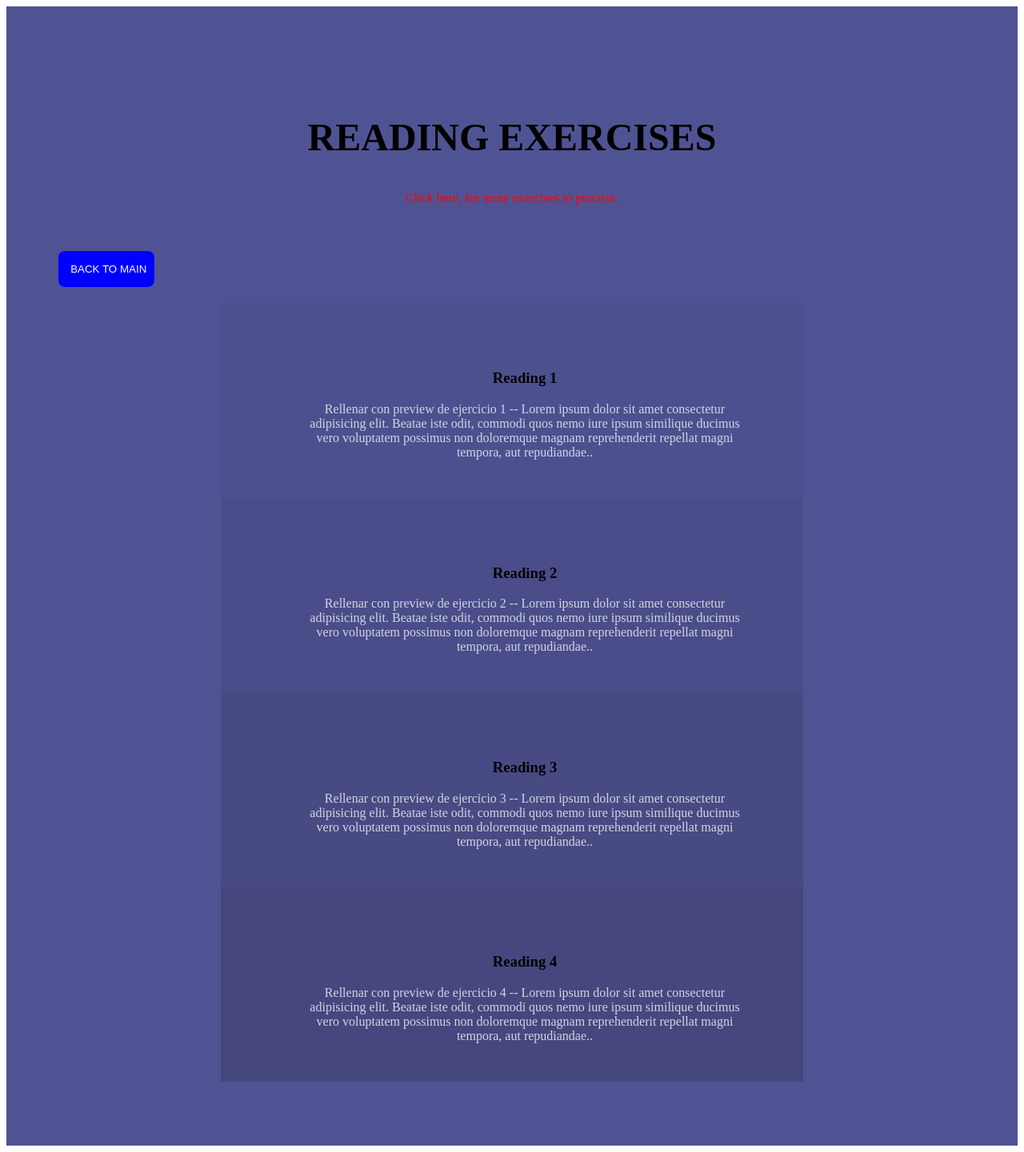
After one commit to pablofontanessi/IngWeb2022_Majluf_Carignano_Fontanessi, a Django app: page /reading in a window 1280 px wide. The commit adds this page. Shown: the whole page at 80% size. Run offline with Django 4.2, Linux system fonts and the light colour scheme; a user stored in the database is signed in.

Commit message:
Initial commit entrega3

```diff
--- a/englishwebsite/englishwebsite/urls.py
+++ b/englishwebsite/englishwebsite/urls.py
@@ -7,6 +7,9 @@ urlpatterns = [
     path('', views.base),
     path('homelogin', views.homelogin),
     path('admin/', admin.site.urls),
+    path('writing', views.writing),
+    path('reading', views.reading),
+    path('listening', views.listening),
 
     #user register
     path('register/', views.register),
--- /dev/null
+++ b/englishwebsite/englishwebsite_app/static/css/exercises.css
@@ -0,0 +1,111 @@
+.exercises {
+    display: -moz-flex;
+    display: -webkit-flex;
+    display: -ms-flex;
+    display: flex;
+    -moz-flex-wrap: wrap;
+    -webkit-flex-wrap: wrap;
+    -ms-flex-wrap: wrap;
+    flex-wrap: wrap;
+    -moz-justify-content: center;
+    -webkit-justify-content: center;
+    -ms-justify-content: center;
+    justify-content: center;
+    list-style: none;
+    padding: 0;
+    width: 100%;
+}
+
+    .exercises li {
+        padding: 4em 4em 2em 6em;
+        display: block;
+        position: relative;
+        text-align: center;
+        width: 50%;
+    }
+
+        .exercises li:nth-child(1) {
+            background-color: rgba(0, 0, 0, 0.035);
+        }
+
+        .exercises li:nth-child(2) {
+            background-color: rgba(0, 0, 0, 0.07);
+        }
+
+        .exercises li:nth-child(3) {
+            background-color: rgba(0, 0, 0, 0.105);
+        }
+
+        .exercises li:nth-child(4) {
+            background-color: rgba(0, 0, 0, 0.14);
+        }
+
+
+        /* Wrapper */
+
+	.wrapper {
+		padding: 6em 0 4em 0;
+	}
+
+		.wrapper > .inner {
+			width: 60em;
+			margin: 0 auto;
+		}
+
+		@media screen and (max-width: 1280px) {
+			.wrapper > .inner {
+				width: 90%;
+			}
+		}
+
+
+		.wrapper.style3 {
+			background-color: #505393;
+			color: #d3d4e4;
+		}
+
+			.wrapper.style3 h2, .wrapper.style3 h3 {
+				color: rgba(0, 0, 0);
+			}
+
+			.wrapper.style3 hr {
+				border-color: rgba(0, 0, 0, 0.125);
+			}
+
+			.wrapper.style3 blockquote {
+				border-color: rgba(0, 0, 0, 0.125);
+			}
+
+			.wrapper.style3 code {
+				background: rgba(255, 255, 255, 0.075);
+			}
+
+			.wrapper.style3 header.major h2, .wrapper.style3 header.major h3 {
+				border-color: rgba(0, 0, 0, 0.125);
+                font-size: 3rem;
+                text-align: center;
+			}
+
+			.wrapper.style3 header.major p {
+				color: red;
+                text-align: center;
+                padding-bottom: 1cm;
+			}
+
+			.wrapper.style3 label {
+				color: #ffffff;
+			}
+
+            .wrapper.style3 header.major input {
+                background-color: blue;
+                border: none;
+                color: white;
+                padding: 15px 15px;
+                text-decoration: none;
+                margin: 4px 2px;
+                cursor: pointer;
+                text-align: center;
+                border-radius: 8px;
+                width: 120px;
+                text-align:center;
+			}
--- /dev/null
+++ b/englishwebsite/englishwebsite_app/templates/reading.html
@@ -0,0 +1,50 @@
+{% load static %}
+
+<!DOCTYPE html>
+<html>
+
+<head>
+	<link rel="stylesheet" type="text/css" href="{% static 'css/exercises.css' %}" />
+</head>
+
+<body>
+	<section id="readingexercises" class="wrapper style3 special">
+		<div class="inner">
+
+			<header class="major">
+				<h2>READING EXERCISES</h2>
+				<p>Click here, for more exercises to practise.</p>
+				<input type="button" onclick="history.back()" name="back" value="BACK TO MAIN">
+			</header>
+
+			<ul class="exercises">
+				<li class="reading1">
+					<h3>Reading 1</h3>
+					<p>Rellenar con preview de ejercicio 1 -- Lorem ipsum dolor sit amet consectetur adipisicing elit.
+						Beatae iste odit, commodi quos nemo iure ipsum similique ducimus vero voluptatem possimus non doloremque
+						magnam reprehenderit repellat magni tempora, aut repudiandae..</p>
+				</li>
+				<li class="reading2">
+					<h3>Reading 2</h3>
+					<p>Rellenar con preview de ejercicio 2 -- Lorem ipsum dolor sit amet consectetur adipisicing elit.
+						Beatae iste odit, commodi quos nemo iure ipsum similique ducimus vero voluptatem possimus non doloremque
+						magnam reprehenderit repellat magni tempora, aut repudiandae..</p>
+				</li>
+				<li class="reading3">
+					<h3>Reading 3</h3>
+					<p>Rellenar con preview de ejercicio 3 -- Lorem ipsum dolor sit amet consectetur adipisicing elit.
+						Beatae iste odit, commodi quos nemo iure ipsum similique ducimus vero voluptatem possimus non doloremque
+						magnam reprehenderit repellat magni tempora, aut repudiandae..</p>
+				</li>
+				<li class="reading4">
+					<h3>Reading 4</h3>
+					<p>Rellenar con preview de ejercicio 4 -- Lorem ipsum dolor sit amet consectetur adipisicing elit.
+						Beatae iste odit, commodi quos nemo iure ipsum similique ducimus vero voluptatem possimus non doloremque
+						magnam reprehenderit repellat magni tempora, aut repudiandae..</p>
+				</li>
+			</ul>
+		</div>
+	</section>
+</body>
+
+</html>
--- a/englishwebsite/englishwebsite_app/views.py
+++ b/englishwebsite/englishwebsite_app/views.py
@@ -7,10 +7,7 @@ from django.contrib.auth.decorators import login_required
 # Create your views here.
 
 def base(request):
-    return render(
-        request,
-        'base.html',
-    )
+    return render(request,'base.html',)
 
 @login_required
 def homelogin(request):
@@ -30,6 +27,17 @@ def register(request):
 	else:
 		form = UserRegisterForm()
 
-
 	context = { 'form' : form }
 	return render(request, 'register.html', context)
+
+@login_required
+def writing(request):
+	return render(request,'writing.html')
+
+@login_required
+def reading(request):
+	return render(request,'reading.html')
+
+@login_required
+def listening(request):
+	return render(request,'listening.html')
--- a/englishwebsite/manage.py
+++ b/englishwebsite/manage.py
@@ -1,5 +1,3 @@
-#!/usr/bin/env python
-"""Django's command-line utility for administrative tasks."""
 import os
 import sys
 
```
Also changed, not shown: englishwebsite/englishwebsite_app/static/css/base.css (added, +8 -0 lines), englishwebsite/englishwebsite_app/static/css/login.css (added, +33 -0 lines), englishwebsite/englishwebsite_app/templates/barra.html (+9 -4 lines), englishwebsite/englishwebsite_app/templates/base.html (+6 -11 lines), englishwebsite/englishwebsite_app/templates/homelogin.html (+16 -18 lines), englishwebsite/englishwebsite_app/templates/listening.html (added, +54 -0 lines), englishwebsite/englishwebsite_app/templates/registration/login.html (+3 -36 lines), englishwebsite/englishwebsite_app/templates/writing.html (added, +50 -0 lines), englishwebsite/englishwebsite_app/apps.py (line endings or trailing spaces), 2 other files.
